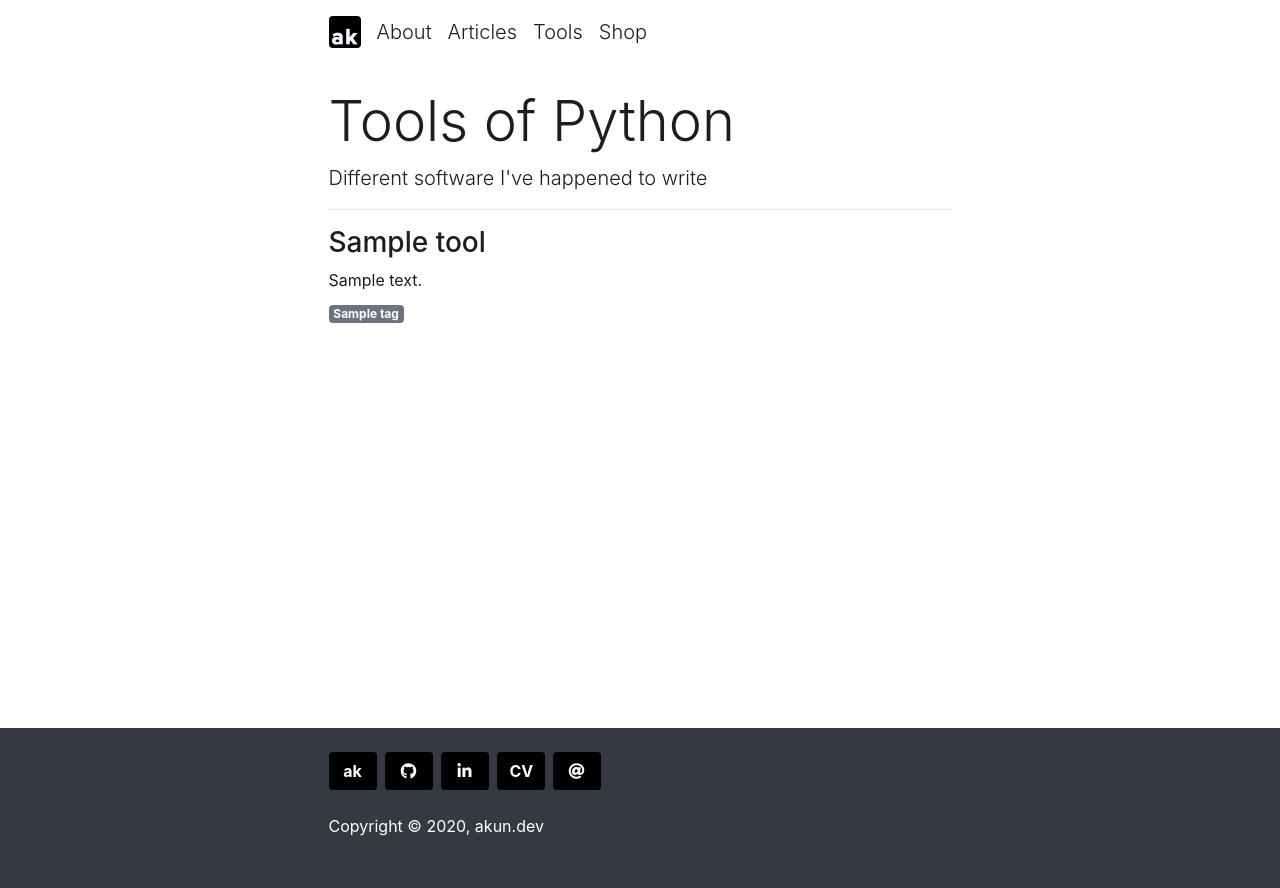
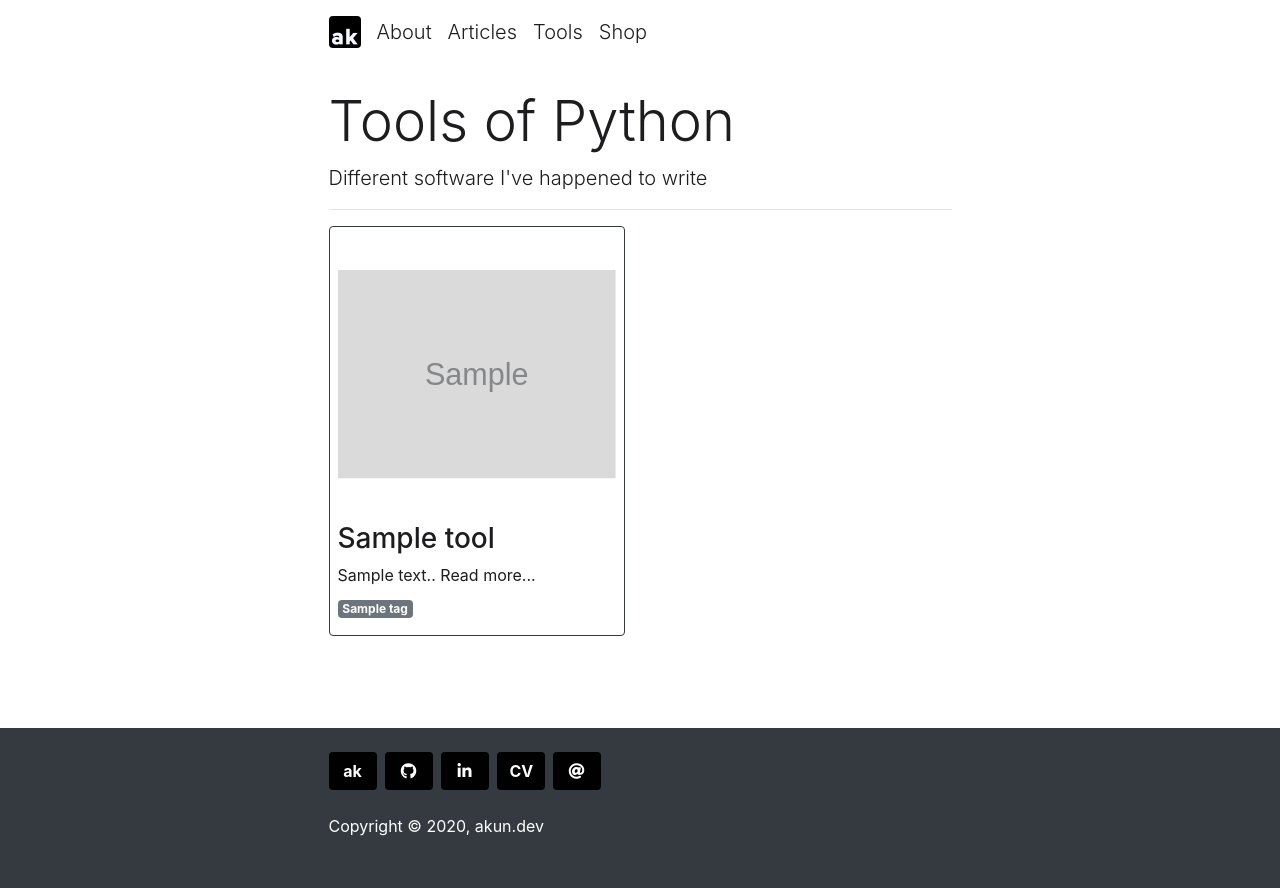
Before and after one commit to almazkun/akundotdev, a Django app: template templates/tools/tools_list.html in a window 1280 px wide. Run offline with Django 3.2, Linux system fonts and the light colour scheme; data comes from the database, SQL or seed files in the repository; both versions use the stored data as it was after the commit; tables that the repository leaves empty hold one stand-in row (values such as "Sample post"); the template is opened without the code that fills it: values that come from a table or form of the project are taken from there, most other values are stand-ins (such as "Sample title", 1, 10 or a date in 2020); grey boxes marked "Sample" are stand-in pictures; parts of the project's set-up code (start-up, migrations or seed data) failed here and were passed over; some libraries are stand-ins or nearby versions.

Commit message:
temaplte of tools

```diff
--- a/static/css/base.css
+++ b/static/css/base.css
@@ -72,3 +72,20 @@ a:hover {
 .article_content > h3 {
     margin-top: 1rem;
 }
+
+
+.tool-image {
+    position:relative;
+    overflow:hidden;
+    padding-bottom:100%;
+    height: 278px;
+}
+.tool-image img{
+      position: absolute;
+      max-width: 100%;
+      max-height: 100%;
+      top: 50%;
+      left: 50%;
+      transform: translateX(-50%) translateY(-50%);
+      filter: grayscale(88%);
+}
--- a/templates/articles/home.html
+++ b/templates/articles/home.html
@@ -13,17 +13,17 @@
                 </div>
                 <a class="mb-4" href="{% url 'articles' %}"><div class="btn btn-outline-dark">All articles</div></a>
             </div>
+            {% if tools %}
                 <div class="pb-4">
                     <div class="my-4">
                         <h1 class="display-4">Tools of Python</h1>
                         <p class="lead">Different software I've happened to write<p>
                         <hr>
-                    {% for tool in tools %}
                         {% include 'includes/list_tool.html' %}
-                    {% endfor %}
                     </div>
                     <a class="mb-4" href="{% url 'tools_list' %}"><div class="btn btn-outline-dark">All tools</div></a>
                 </div>
+            {% endif %}
             <div class="pb-4">
                 <div class="my-4">
                     <h1 class="display-4">Shop of Python</h1>
--- a/templates/includes/list_tool.html
+++ b/templates/includes/list_tool.html
@@ -1,9 +1,18 @@
-<div class="mb-4">
+<div class="row">
+    {% for tool in tools %}
+        <div class="col-6 mb-2">
+            <div class="border border-dark rounded p-2">
+                <div class="tool-image mb-2">
+                    <img src="{{tool.img_link}}">
+                </div>
                 <a href="{{ tool.get_absolute_url }}"><h3>{{ tool.name }}</h3></a>
-    <a href="{{ tool.get_absolute_url }}"><div class="mb-2">{{ tool.description }}</div></a>
+                <div class="mb-2">{{ tool.description }}. <a href="{{ tool.get_absolute_url }}">Read more...</a></div>
                 <div class="mb-2">
                     {% for tag in tool.tags.all %}
                         <a href="{{tag.get_absolute_url}}" class="badge badge-secondary">{{tag.tag_name}}</a>
                     {% endfor %}
                 </div>
             </div>
+        </div>
+    {% endfor %}
+</div>
--- a/templates/tools/tools_list.html
+++ b/templates/tools/tools_list.html
@@ -8,9 +8,7 @@
                 <h1 class="display-4">Tools of Python</h1>
                 <p class="lead">Different software I've happened to write<p>
                 <hr>
-                {% for tool in tools %}
-                    {% include 'includes/list_tool.html' %}
-                {% endfor %}
+                {% include 'includes/list_tool.html' %}
             </div>
         </div>
     </section>
```
Also changed, not shown: templates/articles/tag_detail.html (+4 -8 lines), db.sqlite3. Lines whose indentation alone changed are shown as unchanged.
